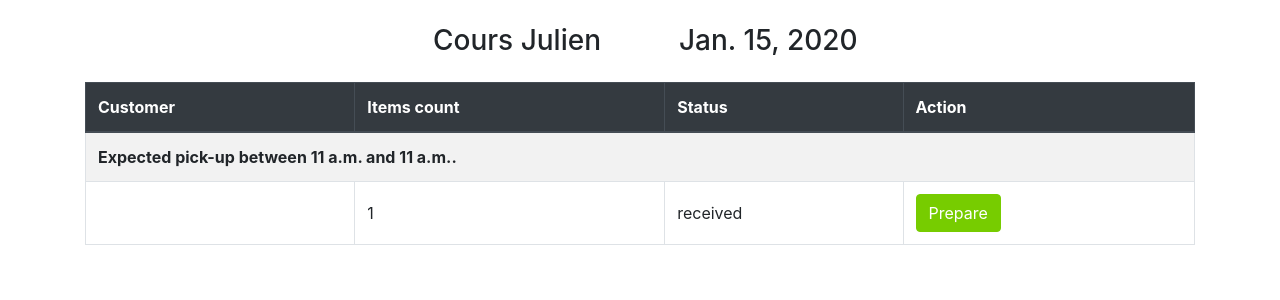
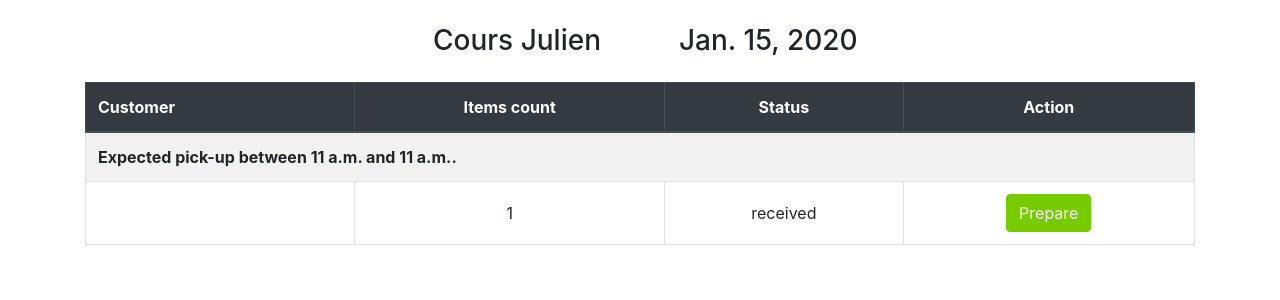
Before and after one commit to gbassiere/marketbasket, a Django app: page /delivery/1/baskets in a window 1280 px wide. Shown: the part 60-360 px from the top of the page. Run offline with Django 3.2, Linux system fonts and the light colour scheme; a user stored in the database is signed in; data comes from the database, SQL or seed files in the repository; tables that the repository leaves empty hold one stand-in row (values such as "Sample post"); parts of the project's set-up code (start-up, migrations or seed data) failed here and were passed over; some libraries are stand-ins or nearby versions.

Commit message:
Basket preparation views: better formatting of prices and quantities + cell alignment in tables

```diff
--- a/templates/baskets/prepare_baskets.html
+++ b/templates/baskets/prepare_baskets.html
@@ -19,9 +19,9 @@
   <thead class="thead-dark">
     <tr>
       <th scope="col">{% trans "Customer" %}</th>
-      <th scope="col">{% trans "Items count" %}</th>
-      <th scope="col">{% trans "Status" %}</th>
-      <th scope="col">{% trans "Action" %}</th>
+      <th scope="col" class="text-center">{% trans "Items count" %}</th>
+      <th scope="col" class="text-center">{% trans "Status" %}</th>
+      <th scope="col" class="text-center">{% trans "Action" %}</th>
     </tr>
   </thead>
   {% for slot in delivery.get_active_carts_by_slot %}
@@ -35,9 +35,9 @@
     {% for cart in slot.baskets %}
     <tr>
       <td>{{ cart.user.get_full_name }}</td>
-      <td>{{ cart.items.count }}</td>
-      <td>{{ cart.get_status_display }}</td>
-      <td>
+      <td class="text-center">{{ cart.items.count }}</td>
+      <td class="text-center">{{ cart.get_status_display }}</td>
+      <td class="text-center">
         {% if cart.is_prepared %}
         <form action="" method="post">
           {% csrf_token %}
```
Also changed, not shown: templates/baskets/prepare_basket.html (+5 -5 lines), locale/fr/LC_MESSAGES/django.po.
